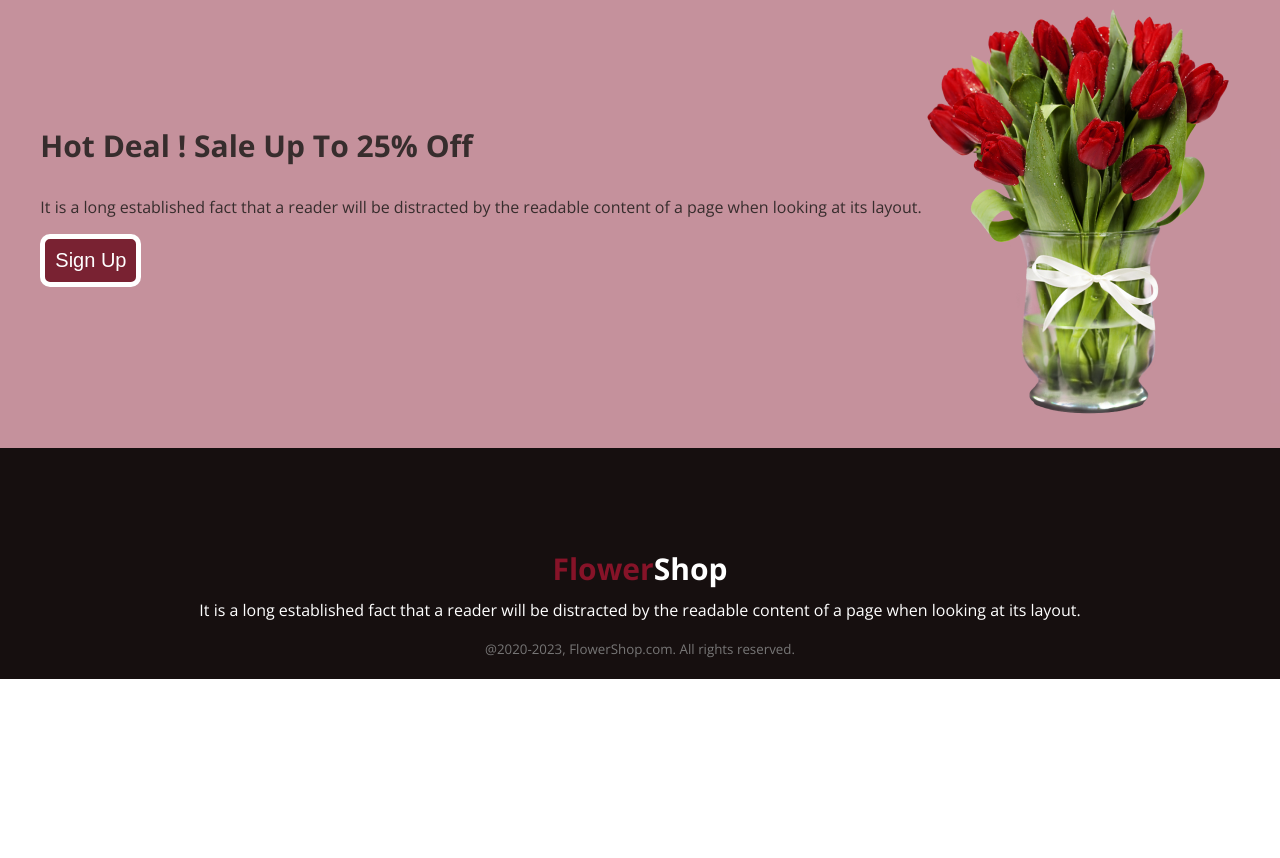
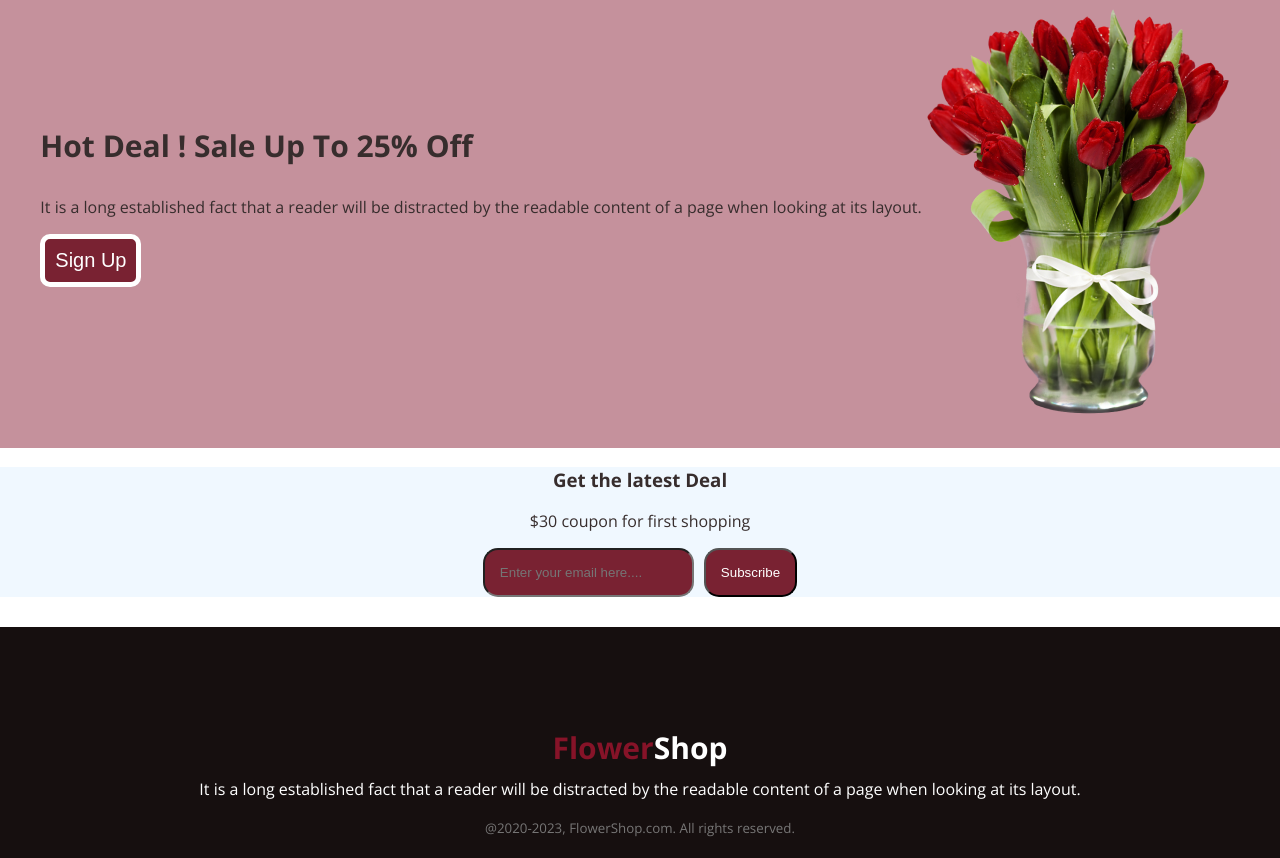
Before and after one commit to devmashum/assignment-1, a plain HTML site: page index.html in a window 1280 px wide. Shown: the part 868-1726 px from the top of the page. Before the commit the page ends 1547 px from the top, so only its background shows below. Drawn offline with nearby package versions, Linux system fonts and the light colour scheme.

Commit message:
new commit

```diff
--- a/index.html
+++ b/index.html
@@ -85,8 +85,28 @@
 
         </section>
 
-        <section class="newsletter">
-
+        <section>
+            <div class="subscribsion-secton">
+                <div class="newsletter-text">
+                    <div>
+                        <h3>Get the latest Deal</h3>
+                    </div>
+                    <div>
+                        <p>$30 coupon for first shopping</p>
+                    </div>
+                </div>
+                <div class="newsletter-button">
+                    <div style="margin-right: 10px;">
+                        <label for="email">
+                            <input class="subscribe-input-button" type="email" name="Email" id="email"
+                                placeholder="Enter your email here....">
+                        </label>
+                    </div>
+                    <div><button class="subscribe-submit-button">
+                            Subscribe
+                        </button></div>
+                </div>
+            </div>
         </section>
 
 
--- a/style.css
+++ b/style.css
@@ -237,3 +237,37 @@ span {
 
 
 }
+
+/*Newsletter Design*/
+.subscribsion-secton {
+    background-color: aliceblue;
+    margin-bottom: 30px;
+}
+
+
+.newsletter-text {
+    text-align: center;
+
+}
+
+.newsletter-button {
+    display: flex;
+    justify-content: center;
+
+
+
+}
+
+.subscribe-input-button {
+    padding: 15px;
+    border-radius: 15px;
+    color: white;
+    background-color: #792232;
+}
+
+.subscribe-submit-button {
+    padding: 15px;
+    border-radius: 15px;
+    color: white;
+    background-color: #792232;
+}
```
